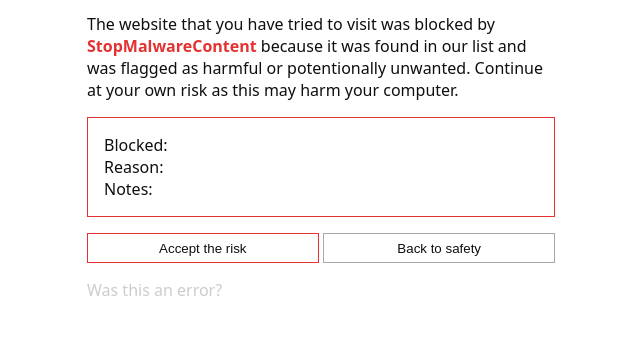
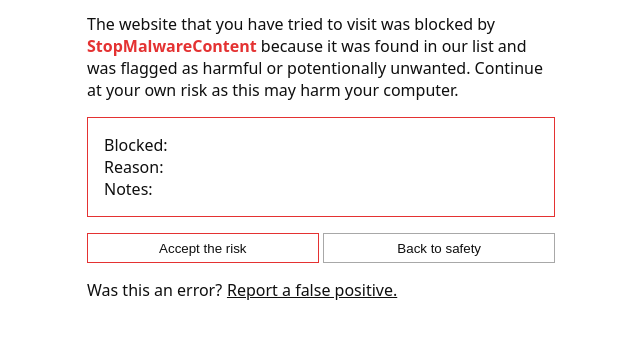
Before and after one commit to StopMalwareContent/Extension, a browser extension: page html/alert.html in a window 1280 px wide. Shown: the part 275-614 px from the top of the page, without its empty margins (319-959 px from the left). Drawn offline with Linux system fonts and the light colour scheme.

Commit message:
Fix footer in light theme

```diff
--- a/html/alert.html
+++ b/html/alert.html
@@ -36,6 +36,16 @@
 
         .btn {
           color: #0f0f0f !important;
+        }
+
+        .footer {
+          display: flex;
+          color: inherit !important;
+          gap: 0.3em;
+        }
+
+        .footer a {
+          color: inherit !important;
         }
       }
 
@@ -92,7 +102,7 @@
 
       .footer a {
         color: #fff;
-        text-decoration: none;
+        text-decoration: underline;
       }
 
       .btn:hover {
```
